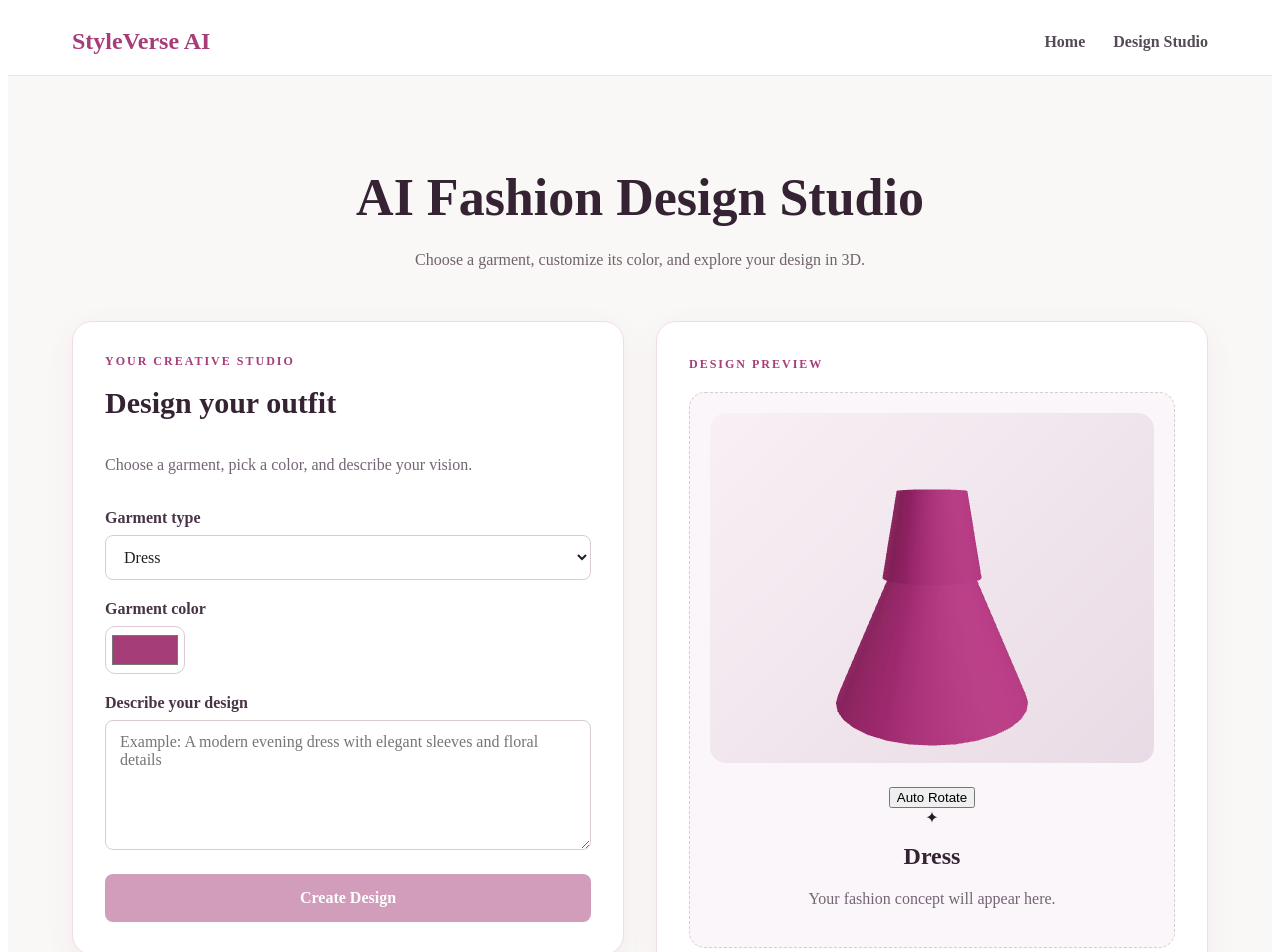
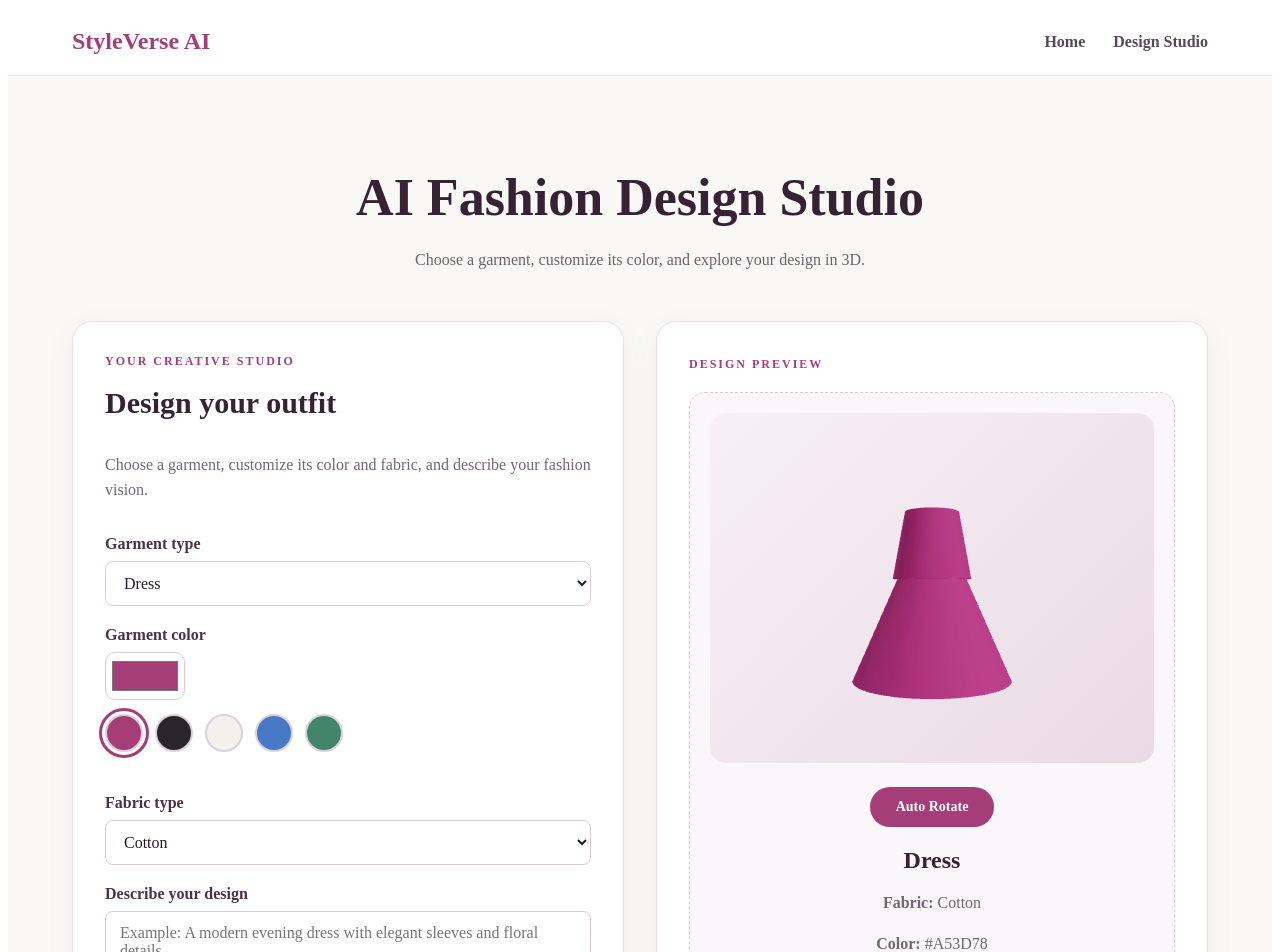
Before and after one commit to Manasaveenakasala/styleverse-ai, a React (Vite) app in the folder frontend/: page /studio in a window 1280 px wide. Shown: the top 952 px of the page. Built offline with nearby package versions, Linux system fonts and the light colour scheme.

Commit message:
feat: complete garment color and fabric customization

```diff
--- a/frontend/src/App.css
+++ b/frontend/src/App.css
@@ -56,8 +56,6 @@
   color: #a53d78;
 }
 
-/* Original navbar styles */
-
 .navbar {
   display: flex;
   align-items: center;
@@ -106,7 +104,7 @@
   text-align: center;
   cursor: pointer;
   transition:
-    background 0.2s ease,
+    background-color 0.2s ease,
     transform 0.2s ease;
 }
 
@@ -131,7 +129,9 @@
 
 .hero {
   display: grid;
-  grid-template-columns: minmax(0, 1fr) minmax(0, 1fr);
+  grid-template-columns:
+    minmax(0, 1fr)
+    minmax(0, 1fr);
   align-items: center;
   gap: 50px;
   padding: 100px 7%;
@@ -188,7 +188,8 @@
   display: grid;
   place-items: center;
   border-radius: 30px;
-  background: linear-gradient(
+  background:
+    linear-gradient(
       145deg,
       #e8c7d8,
       #f4e9ef,
@@ -243,7 +244,8 @@
 
 .feature-grid {
   display: grid;
-  grid-template-columns: repeat(3, minmax(0, 1fr));
+  grid-template-columns:
+    repeat(3, minmax(0, 1fr));
   gap: 24px;
   margin-top: 40px;
 }
@@ -418,6 +420,48 @@
 }
 
 /* =========================================
+   SPRINT 2 — COLOR PRESETS
+========================================= */
+
+.design-controls .color-presets {
+  display: flex;
+  flex-direction: row;
+  align-items: center;
+  flex-wrap: wrap;
+  gap: 12px;
+  margin: 14px 0 22px;
+}
+
+.design-controls .color-presets .color-swatch {
+  display: inline-block;
+  flex: 0 0 38px;
+  width: 38px;
+  height: 38px;
+  min-width: 38px;
+  min-height: 38px;
+  padding: 0;
+  border: 2px solid #ddd1d9;
+  border-radius: 50%;
+  appearance: none;
+  cursor: pointer;
+  transition: transform 0.2s ease;
+}
+
+.design-controls .color-presets .color-swatch:hover {
+  transform: scale(1.1);
+}
+
+.design-controls .color-presets .color-swatch.selected {
+  outline: 3px solid #a53d78;
+  outline-offset: 3px;
+}
+
+.design-controls .color-presets .color-swatch:focus-visible {
+  outline: 3px solid #251b27;
+  outline-offset: 3px;
+}
+
+/* =========================================
    DESIGN PREVIEW
 ========================================= */
 
@@ -450,12 +494,17 @@
    INTERACTIVE 3D GARMENT VIEWER
 ========================================= */
 
+.garment-viewer-container {
+  width: 100%;
+}
+
 .garment-viewer {
   width: 100%;
   height: 350px;
   margin: 0 auto 24px;
   border-radius: 16px;
-  background: linear-gradient(
+  background:
+    linear-gradient(
       135deg,
       #f8f0f5,
       #e9dbe5
@@ -465,6 +514,37 @@
 
 .garment-viewer canvas {
   display: block;
+}
+
+/* =========================================
+   AUTO ROTATE BUTTON
+========================================= */
+
+.rotation-button {
+  display: block;
+  margin: 0 auto 20px;
+  padding: 12px 26px;
+  background: #a53d78;
+  color: #ffffff;
+  border: none;
+  border-radius: 25px;
+  font: inherit;
+  font-size: 14px;
+  font-weight: 600;
+  cursor: pointer;
+  transition:
+    background-color 0.2s ease,
+    transform 0.2s ease;
+}
+
+.rotation-button:hover {
+  background: #862d60;
+  transform: translateY(-1px);
+}
+
+.rotation-button:focus-visible {
+  outline: 3px solid #251b27;
+  outline-offset: 3px;
 }
 
 /* =========================================
@@ -599,31 +679,15 @@ footer {
     height: 300px;
   }
 
-  .garment-viewer-container {
-  width: 100%;
+  .design-controls .color-presets {
+    gap: 10px;
   }
 
-.rotation-button {
-  display: block;
-  margin: 0 auto 20px;
-  padding: 10px 20px;
-  background: #ffffff;
-  color: #a53d78;
-  border: 1px solid #a53d78;
-  border-radius: 8px;
-  font: inherit;
-  font-weight: 600;
-  cursor: pointer;
+  .design-controls .color-presets .color-swatch {
+    flex-basis: 34px;
+    width: 34px;
+    height: 34px;
+    min-width: 34px;
+    min-height: 34px;
   }
-
-.rotation-button:hover {
-  background: #a53d78;
-  color: #ffffff;
 }
-
-.rotation-button:focus-visible {
-  outline: 3px solid #a53d78;
-  outline-offset: 3px;
-}
-
-}
--- a/frontend/src/components/DesignWorkspace.tsx
+++ b/frontend/src/components/DesignWorkspace.tsx
@@ -1,37 +1,108 @@
+
 import { useState } from 'react'
 import GarmentViewer from './GarmentViewer'
 
-const garmentOptions = ['Dress', 'Jacket', 'Shirt', 'Skirt', 'Pants']
+// Garment types
+type GarmentType = 'Dress' | 'Jacket' | 'Shirt' | 'Skirt' | 'Pants'
+
+// Fabric types
+type FabricType = 'Cotton' | 'Silk' | 'Denim' | 'Leather'
+
+// Available garments
+const garmentOptions: GarmentType[] = [
+  'Dress',
+  'Jacket',
+  'Shirt',
+  'Skirt',
+  'Pants',
+]
+
+// Available fabrics
+const fabricOptions: FabricType[] = [
+  'Cotton',
+  'Silk',
+  'Denim',
+  'Leather',
+]
+
+// Preset garment colors
+const colorPresets = [
+  { name: 'Rose', value: '#a53d78' },
+  { name: 'Black', value: '#29252b' },
+  { name: 'White', value: '#f4f0eb' },
+  { name: 'Blue', value: '#4779c7' },
+  { name: 'Green', value: '#42856a' },
+]
+
+// Created design information
+type CreatedDesign = {
+  garment: GarmentType
+  color: string
+  fabric: FabricType
+  description: string
+}
 
 export default function DesignWorkspace() {
-  const [garment, setGarment] = useState('Dress')
+  // Garment selection
+  const [garment, setGarment] = useState<GarmentType>('Dress')
+
+  // Color selection
   const [color, setColor] = useState('#a53d78')
+
+  // Fabric selection
+  const [fabric, setFabric] = useState<FabricType>('Cotton')
+
+  // User's design description
   const [description, setDescription] = useState('')
-  const [design, setDesign] = useState<string | null>(null)
 
+  // Created design result
+  const [design, setDesign] = useState<CreatedDesign | null>(null)
+
+  // Handle design creation
   function handleGenerate() {
-  if (!description.trim()) {
-    alert('Please describe your design first.')
+    const trimmedDescription = description.trim()
+
+    if (!trimmedDescription) {
       return
     }
 
-  setDesign(
-    `${garment} design created: ${description.trim()}`
-  )
+    setDesign({
+      garment,
+      color,
+      fabric,
+      description: trimmedDescription,
+    })
   }
 
   return (
     <div className="design-workspace">
+      {/* ======================================
+          LEFT PANEL — DESIGN CONTROLS
+      ====================================== */}
+
       <div className="design-controls">
-        <span className="eyebrow">YOUR CREATIVE STUDIO</span>
+        <span className="eyebrow">
+          YOUR CREATIVE STUDIO
+        </span>
+
         <h2>Design your outfit</h2>
-        <p>Choose a garment, pick a color, and describe your vision.</p>
 
-        <label htmlFor="garment">Garment type</label>
+        <p>
+          Choose a garment, customize its color and fabric,
+          and describe your fashion vision.
+        </p>
+
+        {/* Garment selection */}
+        <label htmlFor="garment">
+          Garment type
+        </label>
+
         <select
           id="garment"
           value={garment}
-          onChange={(event) => setGarment(event.target.value)}
+          onChange={(event) =>
+            setGarment(event.target.value as GarmentType)
+          }
         >
           {garmentOptions.map((option) => (
             <option key={option} value={option}>
@@ -40,7 +111,11 @@ function handleGenerate() {
           ))}
         </select>
 
-        <label htmlFor="garment-color">Garment color</label>
+        {/* Custom garment color */}
+        <label htmlFor="garment-color">
+          Garment color
+        </label>
+
         <input
           id="garment-color"
           type="color"
@@ -48,15 +123,70 @@ function handleGenerate() {
           onChange={(event) => setColor(event.target.value)}
         />
 
-        <label htmlFor="design-description">Describe your design</label>
+        {/* Preset colors */}
+        <div
+          className="color-presets"
+          role="group"
+          aria-label="Preset garment colors"
+        >
+          {colorPresets.map((preset) => {
+            const isSelected =
+              color.toLowerCase() === preset.value
+
+            return (
+              <button
+                key={preset.name}
+                type="button"
+                className={`color-swatch ${
+                  isSelected ? 'selected' : ''
+                }`}
+                style={{
+                  backgroundColor: preset.value,
+                }}
+                onClick={() => setColor(preset.value)}
+                aria-label={`Select ${preset.name} color`}
+                aria-pressed={isSelected}
+                title={preset.name}
+              />
+            )
+          })}
+        </div>
+
+        {/* Fabric selection */}
+        <label htmlFor="fabric">
+          Fabric type
+        </label>
+
+        <select
+          id="fabric"
+          value={fabric}
+          onChange={(event) =>
+            setFabric(event.target.value as FabricType)
+          }
+        >
+          {fabricOptions.map((option) => (
+            <option key={option} value={option}>
+              {option}
+            </option>
+          ))}
+        </select>
+
+        {/* Design description */}
+        <label htmlFor="design-description">
+          Describe your design
+        </label>
+
         <textarea
           id="design-description"
           value={description}
-          onChange={(event) => setDescription(event.target.value)}
+          onChange={(event) =>
+            setDescription(event.target.value)
+          }
           placeholder="Example: A modern evening dress with elegant sleeves and floral details"
           rows={5}
         />
 
+        {/* Create Design button */}
         <button
           type="button"
           className="primary-button"
@@ -67,28 +197,64 @@ function handleGenerate() {
         </button>
       </div>
 
+      {/* ======================================
+          RIGHT PANEL — 3D DESIGN PREVIEW
+      ====================================== */}
+
       <div className="design-preview">
-        <span className="eyebrow">DESIGN PREVIEW</span>
+        <span className="eyebrow">
+          DESIGN PREVIEW
+        </span>
+
         <div className="preview-canvas">
-          <div>
+          {/* Interactive 3D garment */}
           <GarmentViewer
+            garment={garment}
             color={color}
-            garment={garment as 'Dress' | 'Jacket' | 'Shirt' | 'Skirt' | 'Pants'}
+            fabric={fabric}
           />
-            ✦
-          </div>
+
+          {/* Current garment information */}
           <h3>{garment}</h3>
+
           <p>
-            {design
-              ? description.trim()
+            <strong>Fabric:</strong> {fabric}
+          </p>
+
+          <p>
+            <strong>Color:</strong> {color.toUpperCase()}
+          </p>
+
+          <p>
+            {description.trim()
+              ? description
               : 'Your fashion concept will appear here.'}
           </p>
         </div>
+
+        {/* ======================================
+            CREATED DESIGN SUMMARY
+        ====================================== */}
+
         {design && (
           <div className="preview-note" role="status">
             <h3>Design Created Successfully!</h3>
-    <p>{design}</p>
-    <p>Selected color: {color}</p>
+
+            <p>
+              <strong>Garment:</strong> {design.garment}
+            </p>
+
+            <p>
+              <strong>Fabric:</strong> {design.fabric}
+            </p>
+
+            <p>
+              <strong>Color:</strong> {design.color.toUpperCase()}
+            </p>
+
+            <p>
+              <strong>Description:</strong> {design.description}
+            </p>
           </div>
         )}
       </div>
--- a/frontend/src/components/GarmentViewer.tsx
+++ b/frontend/src/components/GarmentViewer.tsx
@@ -1,138 +1,144 @@
+import { useState } from "react";
+import { Canvas } from "@react-three/fiber";
+import { OrbitControls } from "@react-three/drei";
 
-import { useState } from 'react'
-import { Canvas } from '@react-three/fiber'
-import { OrbitControls } from '@react-three/drei'
-
-type GarmentType = 'Dress' | 'Jacket' | 'Shirt' | 'Skirt' | 'Pants'
+type GarmentType = "Dress" | "Jacket" | "Shirt" | "Skirt" | "Pants";
+type FabricType = "Cotton" | "Silk" | "Denim" | "Leather";
 
 type GarmentViewerProps = {
-  color: string
-  garment: GarmentType
-}
+  color: string;
+  garment: GarmentType;
+  fabric?: FabricType;
+};
+
+type GarmentMaterialProps = {
+  color: string;
+  fabric?: FabricType;
+};
+
+const fabricMaterials = {
+  Cotton: { roughness: 0.95, metalness: 0 },
+  Silk: { roughness: 0.2, metalness: 0.1 },
+  Denim: { roughness: 1, metalness: 0 },
+  Leather: { roughness: 0.35, metalness: 0.05 },
+};
 
 // Shared fabric material
-function Fabric({ color }: { color: string }) {
+function Fabric({ color, fabric = "Cotton" }: GarmentMaterialProps) {
+  const material = fabricMaterials[fabric];
+
   return (
     <meshStandardMaterial
       color={color}
-      roughness={0.85}
-      metalness={0.05}
+      roughness={material.roughness}
+      metalness={material.metalness}
     />
-  )
+  );
 }
 
 // Shirt model
-function Shirt({ color }: { color: string }) {
+function Shirt({ color, fabric }: GarmentMaterialProps) {
   return (
     <group>
       <mesh>
         <boxGeometry args={[1.5, 1.8, 0.35]} />
-        <Fabric color={color} />
+        <Fabric color={color} fabric={fabric} />
       </mesh>
 
-      <mesh
-        position={[-1.05, 0.55, 0]}
-        rotation={[0, 0, -0.4]}
-      >
+      <mesh position={[-1.05, 0.55, 0]} rotation={[0, 0, -0.4]}>
         <boxGeometry args={[0.75, 0.6, 0.4]} />
-        <Fabric color={color} />
+        <Fabric color={color} fabric={fabric} />
       </mesh>
 
-      <mesh
-        position={[1.05, 0.55, 0]}
-        rotation={[0, 0, 0.4]}
-      >
+      <mesh position={[1.05, 0.55, 0]} rotation={[0, 0, 0.4]}>
         <boxGeometry args={[0.75, 0.6, 0.4]} />
-        <Fabric color={color} />
+        <Fabric color={color} fabric={fabric} />
       </mesh>
     </group>
-  )
+  );
 }
 
 // Dress model
-function Dress({ color }: { color: string }) {
+function Dress({ color, fabric }: GarmentMaterialProps) {
   return (
     <group>
       <mesh position={[0, 0.7, 0]}>
         <cylinderGeometry args={[0.45, 0.65, 1.1, 32]} />
-        <Fabric color={color} />
+        <Fabric color={color} fabric={fabric} />
       </mesh>
 
       <mesh position={[0, -0.65, 0]}>
         <cylinderGeometry args={[0.55, 1.3, 1.7, 32]} />
-        <Fabric color={color} />
+        <Fabric color={color} fabric={fabric} />
       </mesh>
     </group>
-  )
+  );
 }
 
 // Jacket model
-function Jacket({ color }: { color: string }) {
+function Jacket({ color, fabric }: GarmentMaterialProps) {
   return (
     <group>
-      <Shirt color={color} />
+      <Shirt color={color} fabric={fabric} />
 
       <mesh position={[0, 0, 0.22]}>
         <boxGeometry args={[0.06, 1.8, 0.05]} />
-        <meshStandardMaterial color="#ffffff" />
+        <meshStandardMaterial color="#ffffff" metalness={0.4} roughness={0.3} />
       </mesh>
     </group>
-  )
+  );
 }
 
 // Skirt model
-function Skirt({ color }: { color: string }) {
+function Skirt({ color, fabric }: GarmentMaterialProps) {
   return (
     <mesh position={[0, -0.3, 0]}>
       <cylinderGeometry args={[0.55, 1.3, 1.8, 32]} />
-      <Fabric color={color} />
+      <Fabric color={color} fabric={fabric} />
     </mesh>
-  )
+  );
 }
 
 // Pants model
-function Pants({ color }: { color: string }) {
+function Pants({ color, fabric }: GarmentMaterialProps) {
   return (
     <group>
       <mesh position={[0, 0.65, 0]}>
         <boxGeometry args={[1.25, 0.5, 0.4]} />
-        <Fabric color={color} />
+        <Fabric color={color} fabric={fabric} />
       </mesh>
 
       <mesh position={[-0.35, -0.55, 0]}>
         <boxGeometry args={[0.52, 2, 0.4]} />
-        <Fabric color={color} />
+        <Fabric color={color} fabric={fabric} />
       </mesh>
 
       <mesh position={[0.35, -0.55, 0]}>
         <boxGeometry args={[0.52, 2, 0.4]} />
-        <Fabric color={color} />
+        <Fabric color={color} fabric={fabric} />
       </mesh>
     </group>
-  )
+  );
 }
 
-// Select the correct garment model
-function GarmentModel({
-  garment,
-  color,
-}: GarmentViewerProps) {
+// Select the correct garment
+function GarmentModel({ garment, color, fabric }: GarmentViewerProps) {
   switch (garment) {
-    case 'Dress':
-      return <Dress color={color} />
+    case "Dress":
+      return <Dress color={color} fabric={fabric} />;
 
-    case 'Jacket':
-      return <Jacket color={color} />
+    case "Jacket":
+      return <Jacket color={color} fabric={fabric} />;
 
-    case 'Skirt':
-      return <Skirt color={color} />
+    case "Skirt":
+      return <Skirt color={color} fabric={fabric} />;
 
-    case 'Pants':
-      return <Pants color={color} />
+    case "Pants":
+      return <Pants color={color} fabric={fabric} />;
 
-    case 'Shirt':
+    case "Shirt":
     default:
-      return <Shirt color={color} />
+      return <Shirt color={color} fabric={fabric} />;
   }
 }
 
@@ -140,11 +146,12 @@ function GarmentModel({
 export default function GarmentViewer({
   color,
   garment,
+  fabric = "Cotton",
 }: GarmentViewerProps) {
-  const [autoRotate, setAutoRotate] = useState(false)
+  const [autoRotate, setAutoRotate] = useState(false);
 
   function toggleRotation() {
-    setAutoRotate((previous) => !previous)
+    setAutoRotate((previous) => !previous);
   }
 
   return (
@@ -152,30 +159,18 @@ export default function GarmentViewer({
       <div className="garment-viewer">
         <Canvas
           camera={{
-            position: [0, 1, 5.5],
+            position: [0, 0, 7],
             fov: 45,
           }}
         >
-          {/* Scene lighting */}
           <ambientLight intensity={1.5} />
 
-          <directionalLight
-            position={[5, 5, 5]}
-            intensity={2}
-          />
+          <directionalLight position={[5, 5, 5]} intensity={2} />
 
-          <directionalLight
-            position={[-4, 2, -3]}
-            intensity={0.7}
-          />
+          <directionalLight position={[-4, 2, -3]} intensity={0.7} />
 
-          {/* Selected garment */}
-          <GarmentModel
-            garment={garment}
-            color={color}
-          />
+          <GarmentModel garment={garment} color={color} fabric={fabric} />
 
-          {/* Camera controls */}
           <OrbitControls
             enablePan={false}
             enableZoom={true}
@@ -187,15 +182,14 @@ export default function GarmentViewer({
         </Canvas>
       </div>
 
-      {/* Auto-rotation toggle */}
       <button
         type="button"
         className="rotation-button"
         onClick={toggleRotation}
         aria-pressed={autoRotate}
       >
-        {autoRotate ? 'Stop Rotation' : 'Auto Rotate'}
+        {autoRotate ? "Stop Rotation" : "Auto Rotate"}
       </button>
     </div>
-  )
+  );
 }
```
Lines whose indentation alone changed are shown as unchanged.
